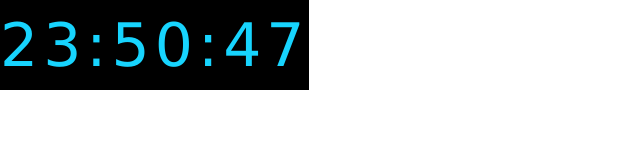
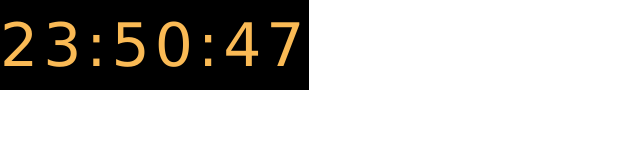
Before and after one commit to bestsnek/test, a plain HTML site: page clock/clock.html in a window 1280 px wide. Shown: the whole page, without its empty margins (0-640 px from the left). Drawn offline with nearby package versions, Linux system fonts and the light colour scheme.

Commit message:
ganti faba55

```diff
--- a/clock/kode.css
+++ b/clock/kode.css
@@ -5,7 +5,7 @@
     top: 50%;
     left: 50%;
     transform: translateX(-50%) translateY(-50%);  */
-    color: #17D4FE;
+    color: #faba55;
     font-size: 60px;
     font-family: Verdana;
     letter-spacing: 5px;
```
